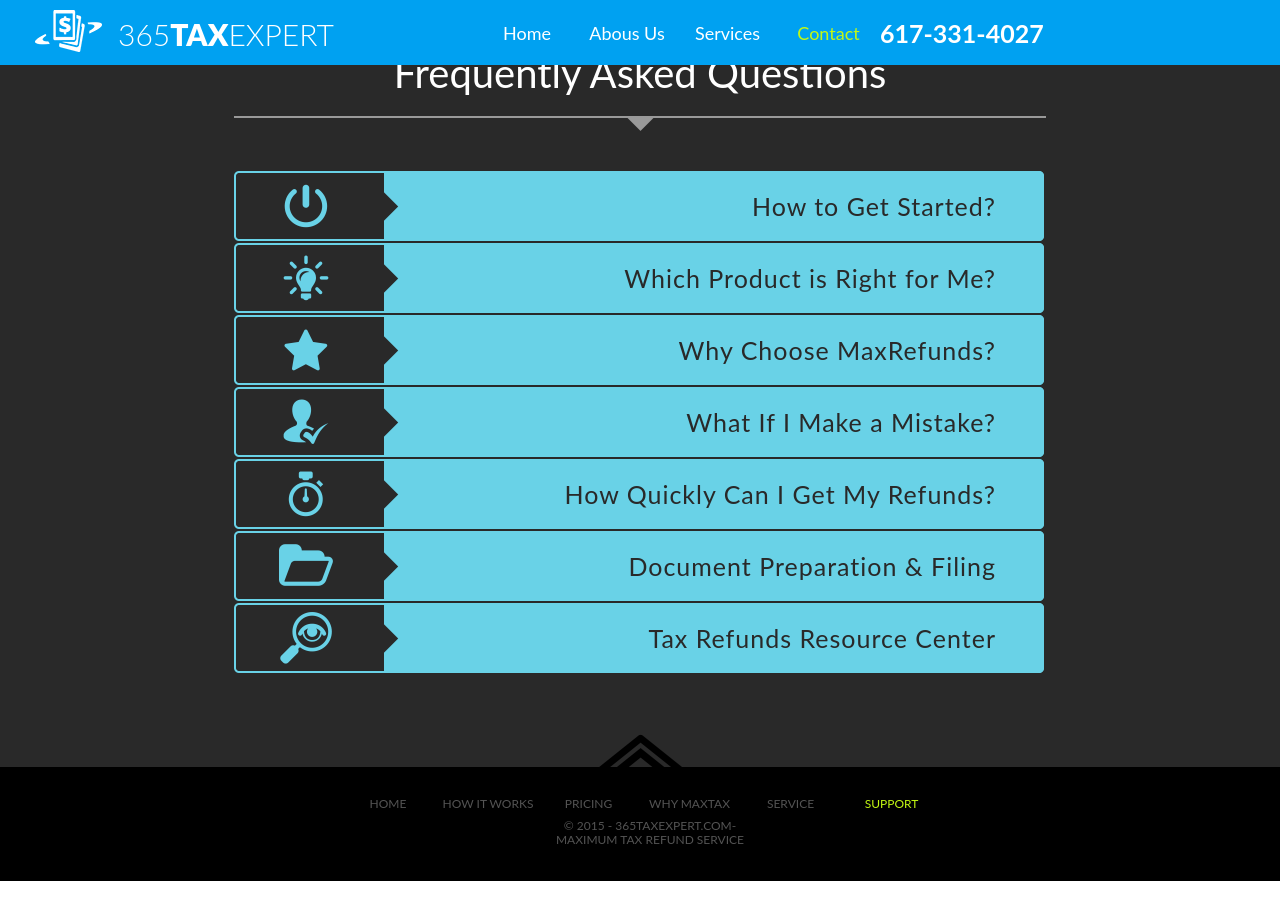
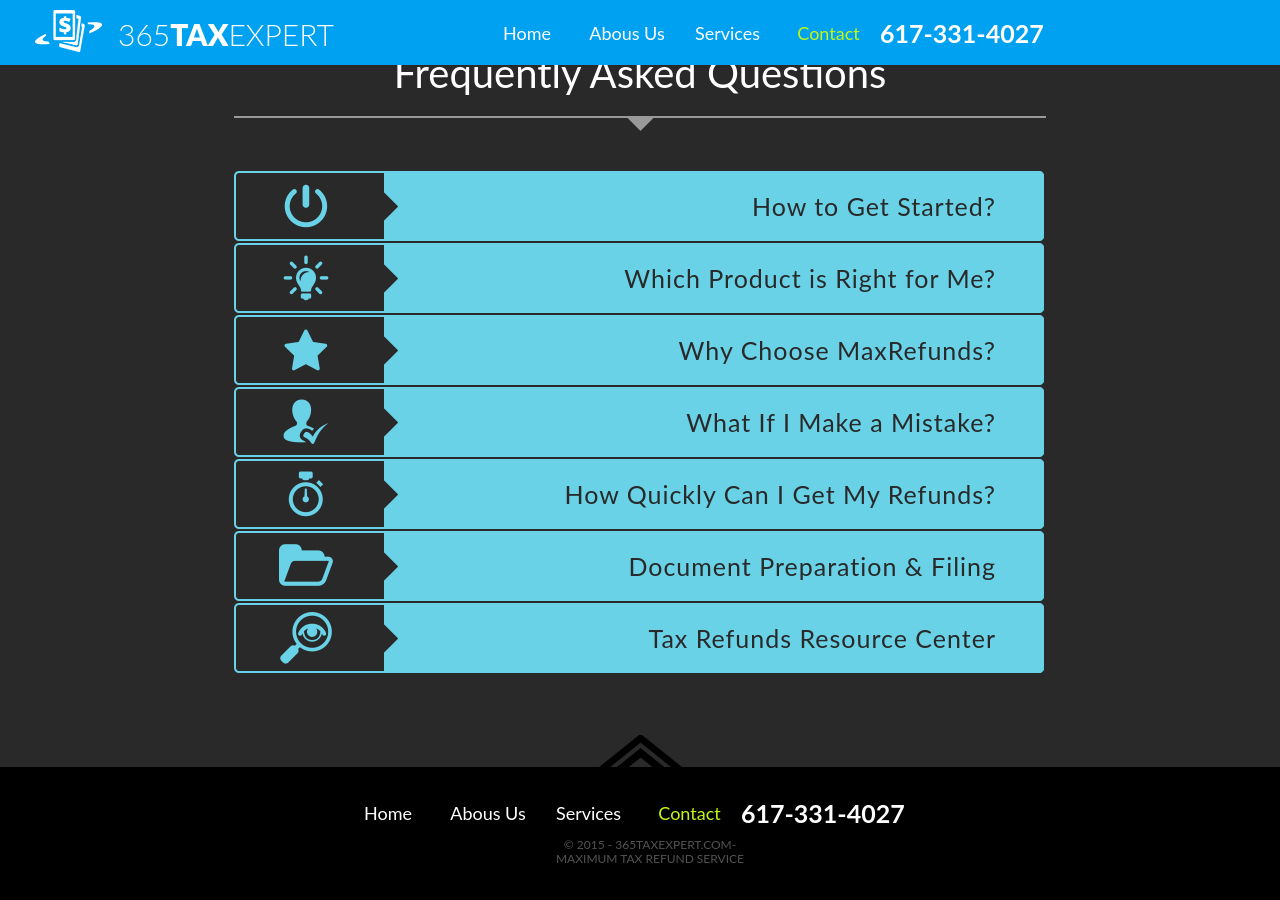
Before and after one commit to rdelphin/rdelphin.github.io, a Jekyll site: the page built from index.html, in a window 1280 px wide and 900 px high, scrolled down 6427 px. Built offline with Jekyll 4.4.1, drawn with Linux system fonts in a browser that asks for light colours.

Commit message:
modify footer links

```diff
--- a/_layouts/default.html
+++ b/_layouts/default.html
@@ -28,7 +28,6 @@
      <div class="MenuItemContainer clearfix grpelem" id="u2691"><!-- vertical box -->
       <div class="MenuItemLabel NoWrap clearfix grpelem" id="u2693-4"><!-- content --><p>617-331-4027</p></div>
      </div>
-
     </nav>
     <div class="clearfix pinned-colelem" id="u206-5"><!-- content -->
      <p><span id="u206-2">365</span><span id="u206">TAX</span><span id="u206-2">EXPERT</span></p>
@@ -912,23 +911,20 @@
       <div id="u857"><!-- column -->
        <div class="clearfix" id="u857_align_to_page">
           <nav class="MenuBar clearfix colelem" id="menuu3613"><!-- horizontal box -->
-         <div class="MenuItemContainer clearfix grpelem" id="u3635"><!-- vertical box -->
-          <a class="nonblock nontext MenuItem MenuItemWithSubMenu anim_swing clearfix colelem" id="u3636" href="index.html#welcome"><!-- horizontal box --><div class="MenuItemLabel NoWrap clearfix grpelem" id="u3639-4"><!-- content --><p>HOME</p></div></a>
+           <div class="MenuItemContainer clearfix grpelem" id="u1965"><!-- vertical box -->
+            <a class="nonblock nontext MenuItem MenuItemWithSubMenu anim_swing clearfix colelem" id="u1968" href="index.html#welcome"><!-- horizontal box --><div class="MenuItemLabel NoWrap clearfix grpelem" id="u1971-4"><!-- content --><p>Home</p></div></a>
            </div>
-         <div class="MenuItemContainer clearfix grpelem" id="u3642"><!-- vertical box -->
-          <a class="nonblock nontext MenuItem MenuItemWithSubMenu anim_swing clearfix colelem" id="u3645" href="index.html#howitworks"><!-- horizontal box --><div class="MenuItemLabel NoWrap clearfix grpelem" id="u3646-4"><!-- content --><p>HOW IT WORKS</p></div></a>
+           <div class="MenuItemContainer clearfix grpelem" id="u1944"><!-- vertical box -->
+            <a class="nonblock nontext MenuItem MenuItemWithSubMenu anim_swing clearfix colelem" id="u1945" href="index.html#aboutus"><!-- horizontal box --><div class="MenuItemLabel NoWrap clearfix grpelem" id="u1947-4"><!-- content --><p>Abous Us</p></div></a>
            </div>
-         <div class="MenuItemContainer clearfix grpelem" id="u3614"><!-- vertical box -->
-          <a class="nonblock nontext MenuItem MenuItemWithSubMenu anim_swing clearfix colelem" id="u3615" href="index.html#pricing"><!-- horizontal box --><div class="MenuItemLabel NoWrap clearfix grpelem" id="u3616-4"><!-- content --><p>PRICING</p></div></a>
+           <div class="MenuItemContainer clearfix grpelem" id="u1937"><!-- vertical box -->
+            <a class="nonblock nontext MenuItem MenuItemWithSubMenu anim_swing clearfix colelem" id="u1938" href="index.html#service"><!-- horizontal box --><div class="MenuItemLabel NoWrap clearfix grpelem" id="u1940-4"><!-- content --><p>Services</p></div></a>
            </div>
-         <div class="MenuItemContainer clearfix grpelem" id="u3621"><!-- vertical box -->
-          <a class="nonblock nontext MenuItem MenuItemWithSubMenu anim_swing clearfix colelem" id="u3624" href="index.html#aboutus"><!-- horizontal box --><div class="MenuItemLabel NoWrap clearfix grpelem" id="u3625-4"><!-- content --><p>WHY MAXTAX</p></div></a>
+           <div class="MenuItemContainer clearfix grpelem" id="u2137"><!-- vertical box -->
+            <a class="nonblock nontext MenuItem MenuItemWithSubMenu anim_swing clearfix colelem" id="u2140" href="index.html#contact"><!-- horizontal box --><div class="MenuItemLabel NoWrap clearfix grpelem" id="u2143-4"><!-- content --><p>Contact</p></div></a>
            </div>
-         <div class="MenuItemContainer clearfix grpelem" id="u3649"><!-- vertical box -->
-          <a class="nonblock nontext MenuItem MenuItemWithSubMenu anim_swing clearfix colelem" id="u3652" href="index.html#service"><!-- horizontal box --><div class="MenuItemLabel NoWrap clearfix grpelem" id="u3654-4"><!-- content --><p>SERVICE</p></div></a>
-         </div>
-         <div class="MenuItemContainer clearfix grpelem" id="u3628"><!-- vertical box -->
-          <a class="nonblock nontext MenuItem MenuItemWithSubMenu anim_swing clearfix colelem" id="u3631" href="index.html#contact"><!-- horizontal box --><div class="MenuItemLabel NoWrap clearfix grpelem" id="u3633-4"><!-- content --><p>SUPPORT</p></div></a>
+           <div class="MenuItemContainer clearfix grpelem" id="u2691"><!-- vertical box -->
+            <div class="MenuItemLabel NoWrap clearfix grpelem" id="u2693-4"><!-- content --><p>617-331-4027</p></div>
            </div>
         </nav>
         <div class="clearfix colelem" id="u835-6"><!-- content -->
```
Also changed, not shown: 4 other files. Lines whose indentation alone changed are shown as unchanged.
